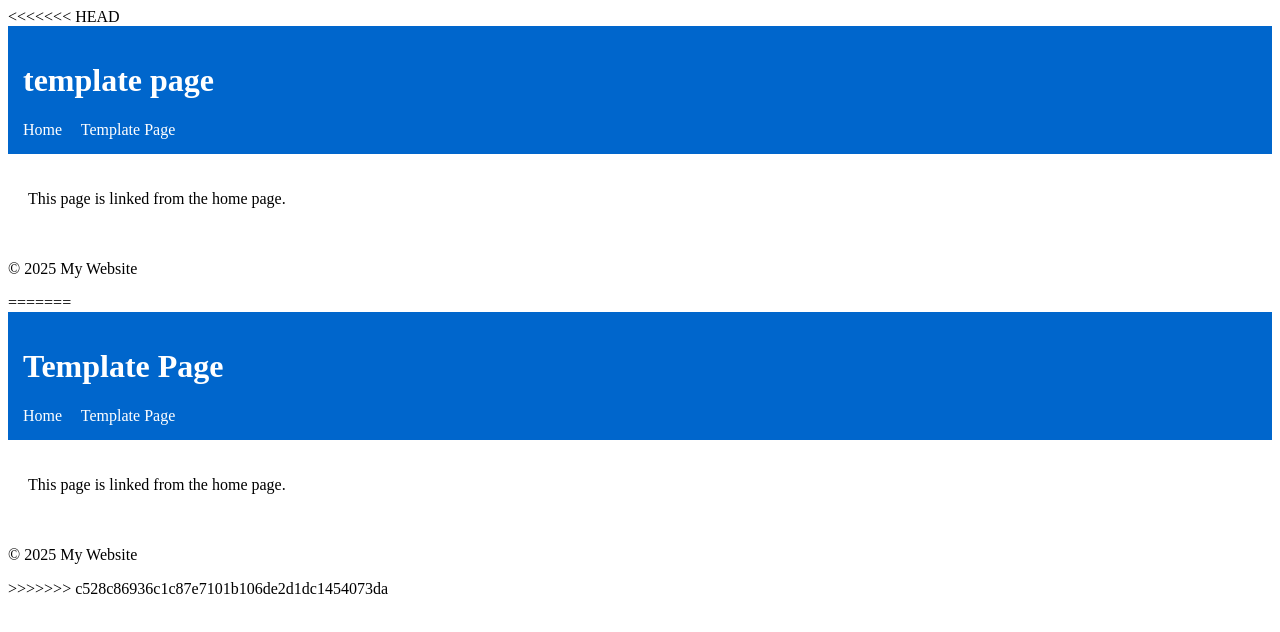
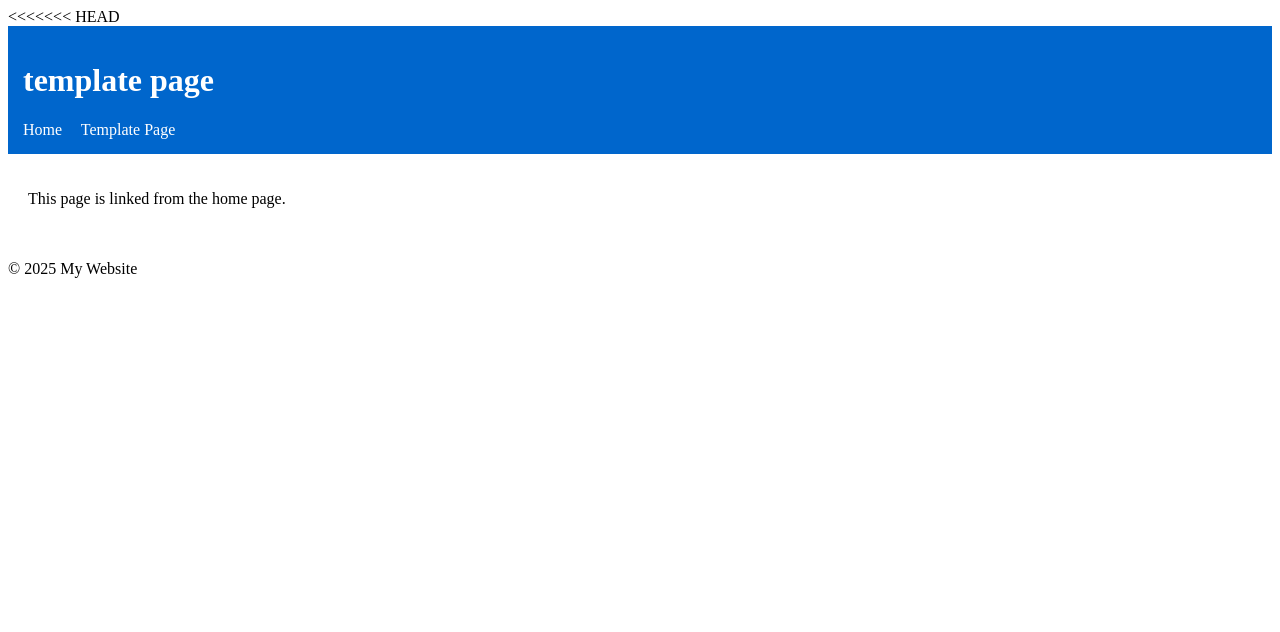
Before and after one commit to RadhaShinde-spec/WebHosting, a plain HTML site: page template.html in a window 1280 px wide. Drawn offline with Linux system fonts and the light colour scheme.

Commit message:
Update template.html

```diff
--- a/template.html
+++ b/template.html
@@ -29,35 +29,3 @@
 
 </body>
 </html>
-=======
-<!DOCTYPE html>
-<html lang="en">
-<head>
-  <meta charset="UTF-8" />
-  <meta name="viewport" content="width=device-width, initial-scale=1" />
-  <title>Template Page</title>
-  <link rel="stylesheet" href="template.css" />
-</head>
-<body>
-
-  <header>
-    <h1>Template Page</h1>
-
-    <!-- Navigation -->
-    <nav>
-      <a href="index.html">Home</a>
-      <a href="template.html">Template Page</a>
-    </nav>
-  </header>
-
-  <main>
-    <p>This page is linked from the home page.</p>
-  </main>
-
-  <footer>
-    <p>© 2025 My Website</p>
-  </footer>
-
-</body>
-</html>
->>>>>>> c528c86936c1c87e7101b106de2d1dc1454073da
```
